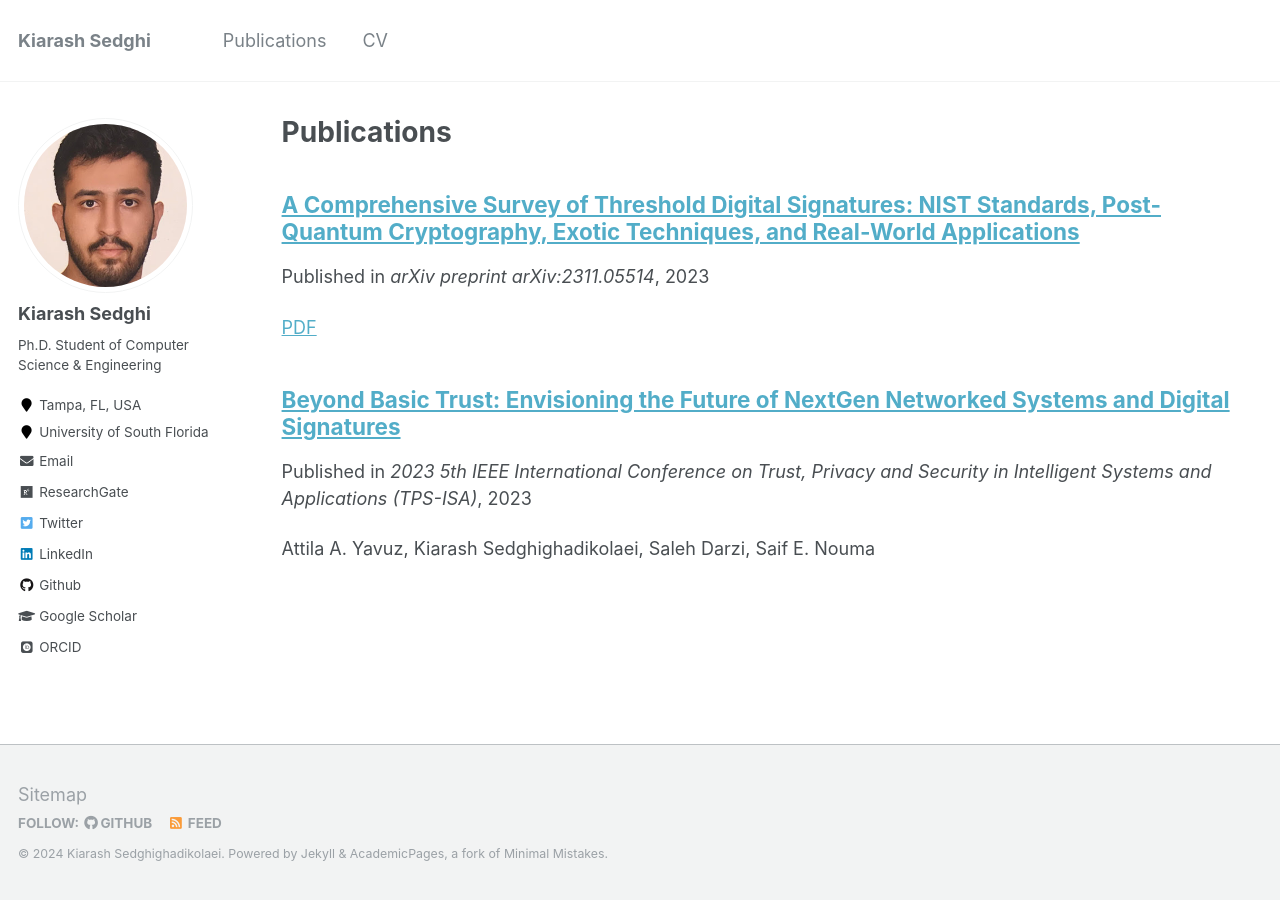
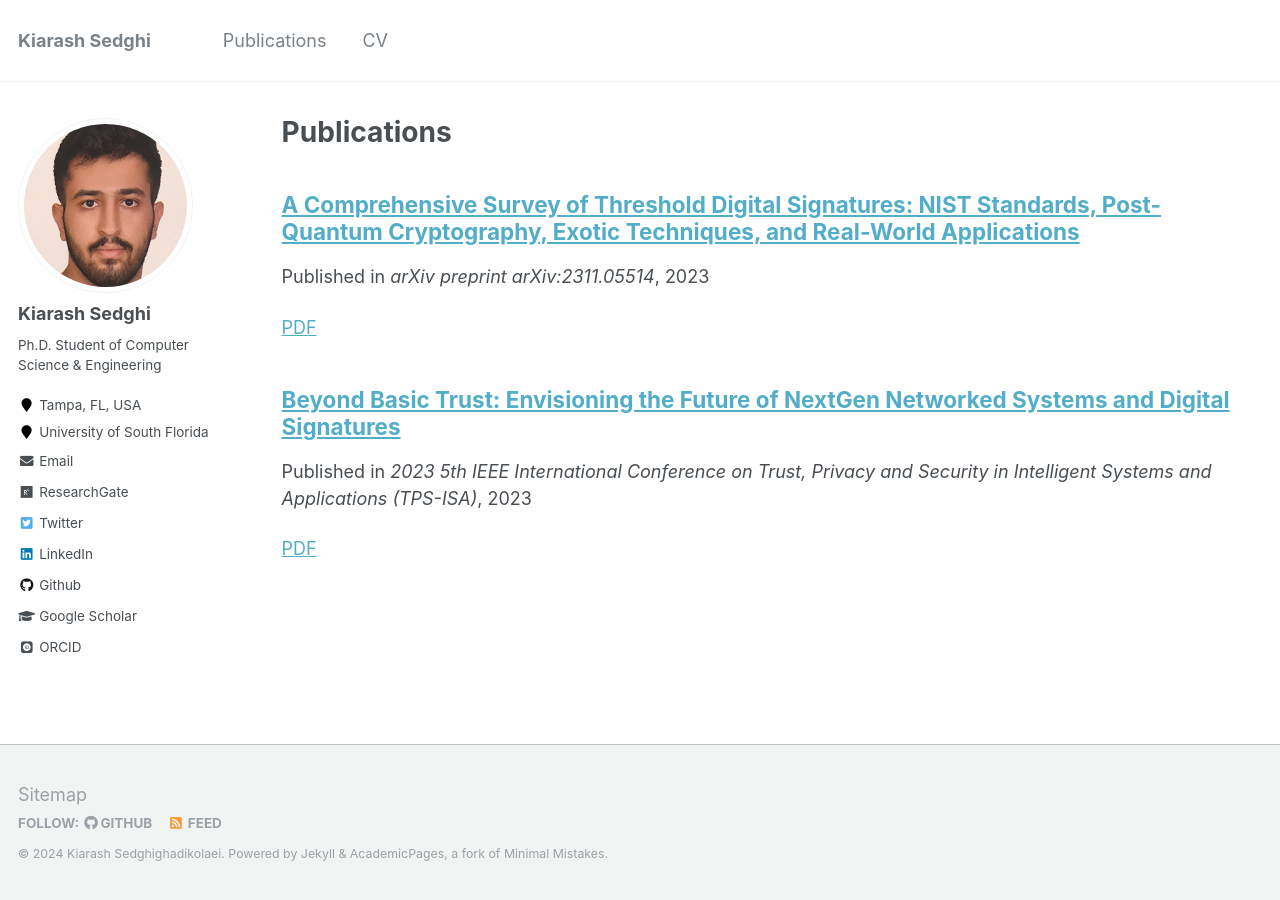
Before and after one commit to kiarashsedghigh/kiarashsedghigh.github.io, a Jekyll site: the page built from _pages/publications.md, in a window 1280 px wide. Built offline with Jekyll 4.4.1, drawn with Linux system fonts in a browser that asks for light colours; some web fonts are replaced.

Commit message:
Update 2023-11-01-Conference-BeyondBasicTrust.md

```diff
--- a/_publications/2023-11-01-Conference-BeyondBasicTrust.md
+++ b/_publications/2023-11-01-Conference-BeyondBasicTrust.md
@@ -1,7 +1,6 @@
 ---
 title: "Beyond Basic Trust: Envisioning the Future of NextGen Networked Systems and Digital Signatures"
 collection: publications
-excerpt: Attila A. Yavuz, Kiarash Sedghighadikolaei, Saleh Darzi, Saif E. Nouma
 date: 2023-11-01
 venue: '2023 5th IEEE International Conference on Trust, Privacy and Security in Intelligent Systems and Applications (TPS-ISA)'
 paperurl: 'https://www.computer.org/csdl/proceedings/tps-isa/2023/1UAj2YQfzK8'
```
